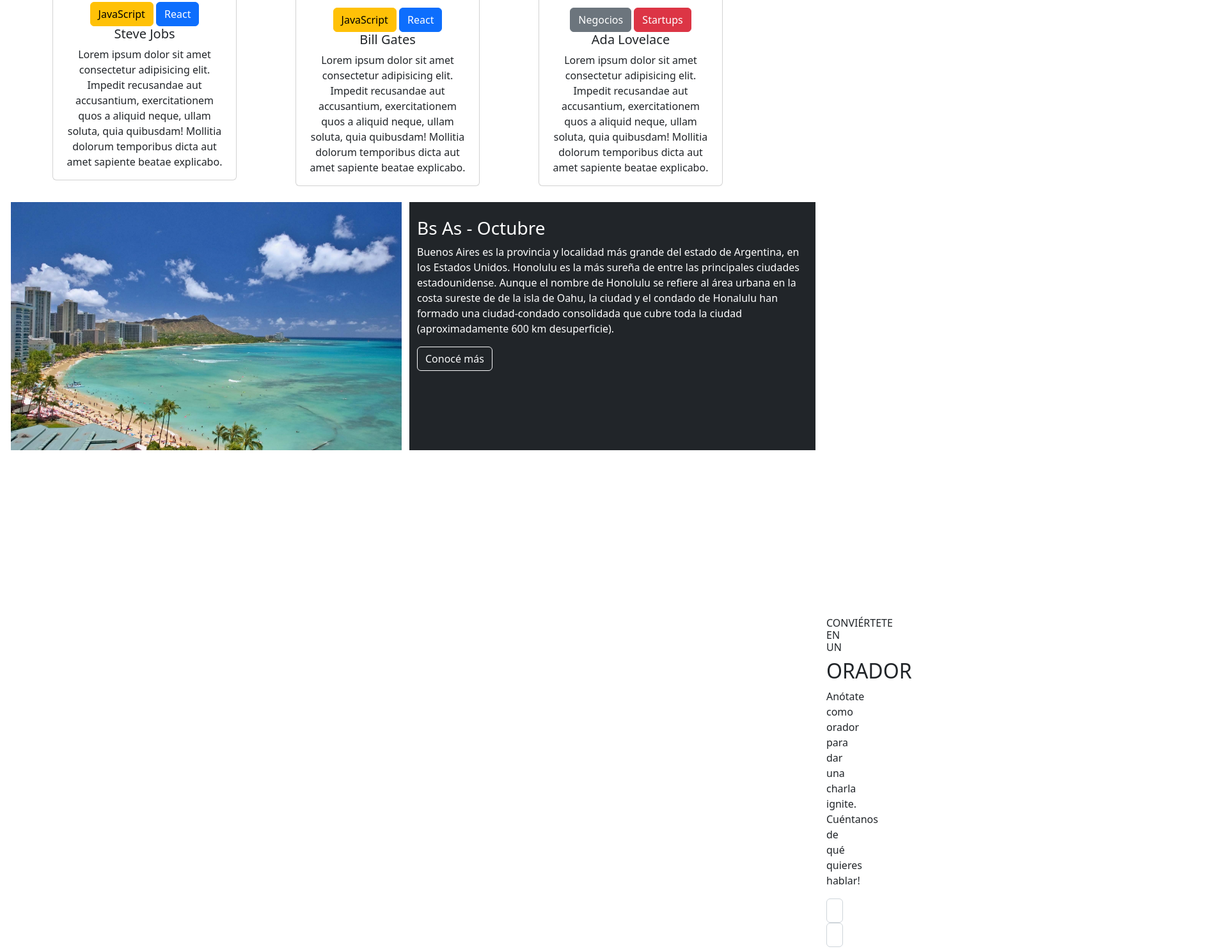
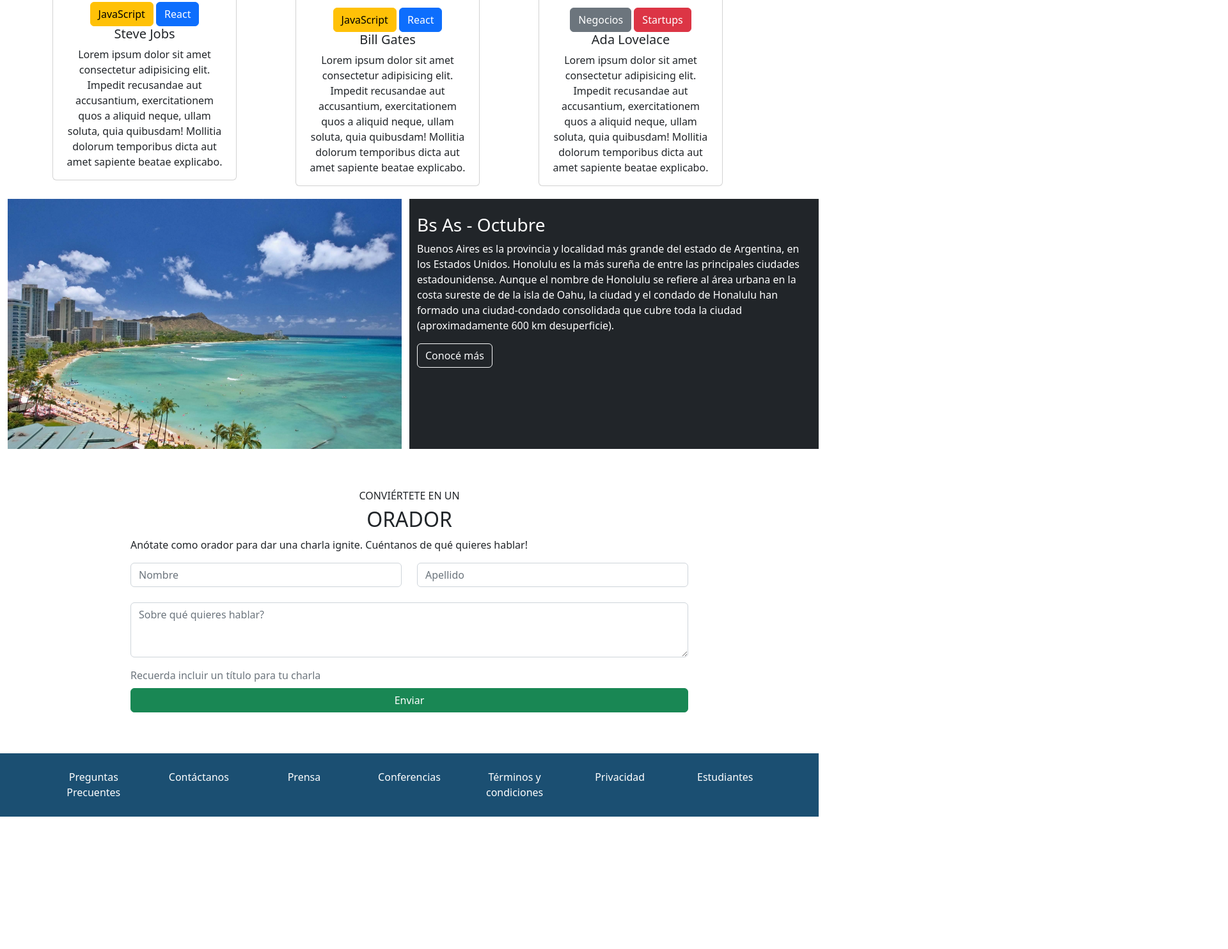
Before and after one commit to FlorenciaMazzola/TPIntegradorBootstrap, a plain HTML site: page index.html in a window 1280 px wide. Shown: the part 1056-2540 px from the top of the page at 64% size, 1920 px wide, since content can reach past the window. After the commit the page ends 2333 px from the top, so only its background shows below. Drawn offline with nearby package versions, Linux system fonts and the light colour scheme.

Commit message:
Se cambian unidades de medida

```diff
--- a/styles.css
+++ b/styles.css
@@ -18,20 +18,14 @@ h2, h5, h6{
     padding: 20px;
 }
 
-#seccion-3{
-    display:flex;
-    max-height: 100vh;
-    width: 100%;
-    padding: 5px;
+#seccion-4{
+      padding:5% 15%;
 }
 
-#seccion-4{
-    padding: 20% 100%;
-}
 
 footer {
     position: relative;
-    padding: 20px 50px;
+    padding: 2% 5%;
     clear: both;
     background: #1b4f72;
     text-align: center;
```
Also changed, not shown: index.html (+0 -1 lines).
